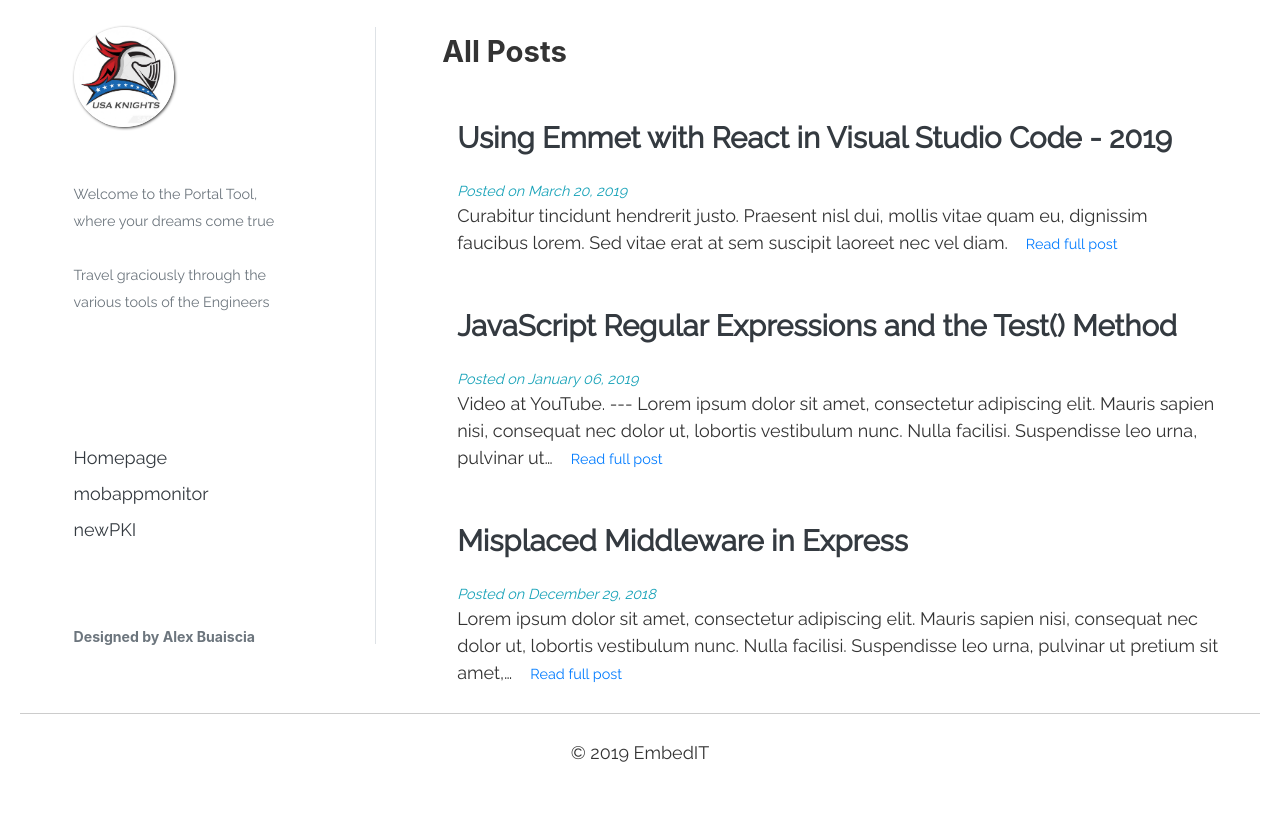
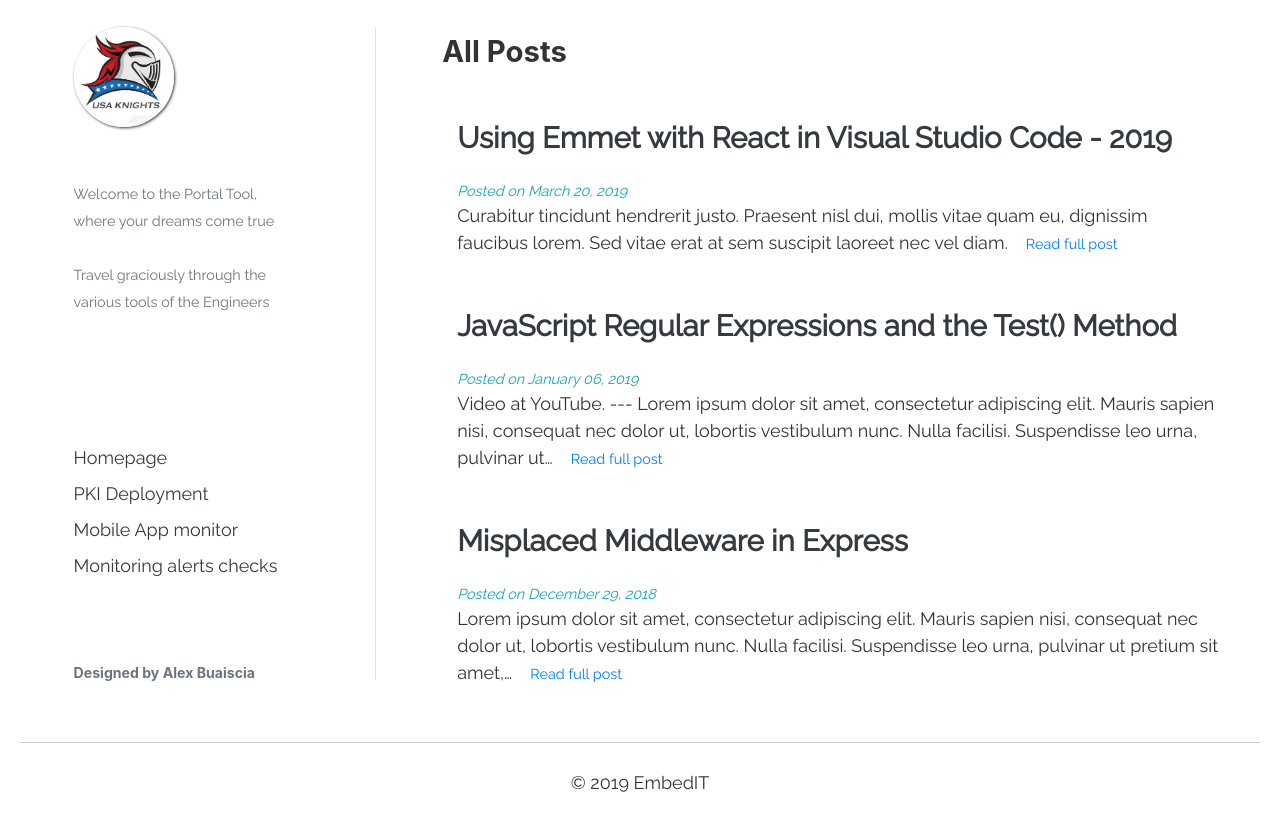
Before and after one commit to buaiscia/PortalTool, a Gatsby site: page /archive in a window 1280 px wide. Shown: the part 71-893 px from the top of the page. Before the commit the page ends 863 px from the top, so only its background shows below. Built offline with nearby package versions, Linux system fonts and the light colour scheme; Gatsby itself is replaced by a stand-in of ours; some packages are replaced by stand-ins of ours.

Commit message:
add props and call function to sidebar component

```diff
--- a/src/components/sidebar/Sidebar.js
+++ b/src/components/sidebar/Sidebar.js
@@ -6,7 +6,7 @@ import "./sidebar.css"
 const link = require("../../../configLinks")
 
 
-const Sidebar = () => {
+const Sidebar = (props) => {
     return (
         <StaticQuery
             query={graphql`
@@ -40,8 +40,12 @@ const Sidebar = () => {
                         <Bio description={data.site.siteMetadata.description} tagline={data.site.siteMetadata.tagline} />
                         <div className="page-links">
                             <Link to="/"><span className="text-dark d-block py-1">Homepage</span></Link>
-                            <a href={link.mobappmonitor} target="__blank"><span className="text-dark d-block py-1">mobappmonitor</span></a>
-                            <a href={link.newPKI} target="__blank"><span className="text-dark d-block py-1">newPKI</span></a>
+                            {/* <a href={link.mobappmonitor} target="__blank"><span className="text-dark d-block py-1">mobappmonitor</span></a> */}
+                            {/* <a href={link.newPKI} target="__blank"><span className="text-dark d-block py-1">newPKI</span></a> */}
+                            <a href="#" onClick={(e) => props.openFrame(e, 1, 'link.newPKI')}><span className="text-dark d-block py-1">PKI Deployment</span></a>
+                            <a href="#" onClick={(e) => props.openFrame(e, 2, 'link.mobappmonitor')}><span className="text-dark d-block py-1">Mobile App monitor</span></a>
+                            <a href="#" onClick={(e) => props.openFrame(e, 3, 'link.monitorStatus')}><span className="text-dark d-block py-1">Monitoring alerts checks</span></a>
+
                         </div>
                         <div className="tech-tags mt-4">
                         <br/>
--- a/src/pages/index.js
+++ b/src/pages/index.js
@@ -119,7 +119,7 @@ shouldComponentUpdate() {
         {/* <SEO title="Home" keywords={[`gatsby`, `javascript`, `react`, `web development`, `blog`, `graphql`]} /> */}
         <div className="index-main">
           <div className="sidebar px-4 py-2">
-            <Sidebar />
+            <Sidebar openFrame={this.OpenFrame} />
           </div>
 
           <div className="post-list-main">
```
